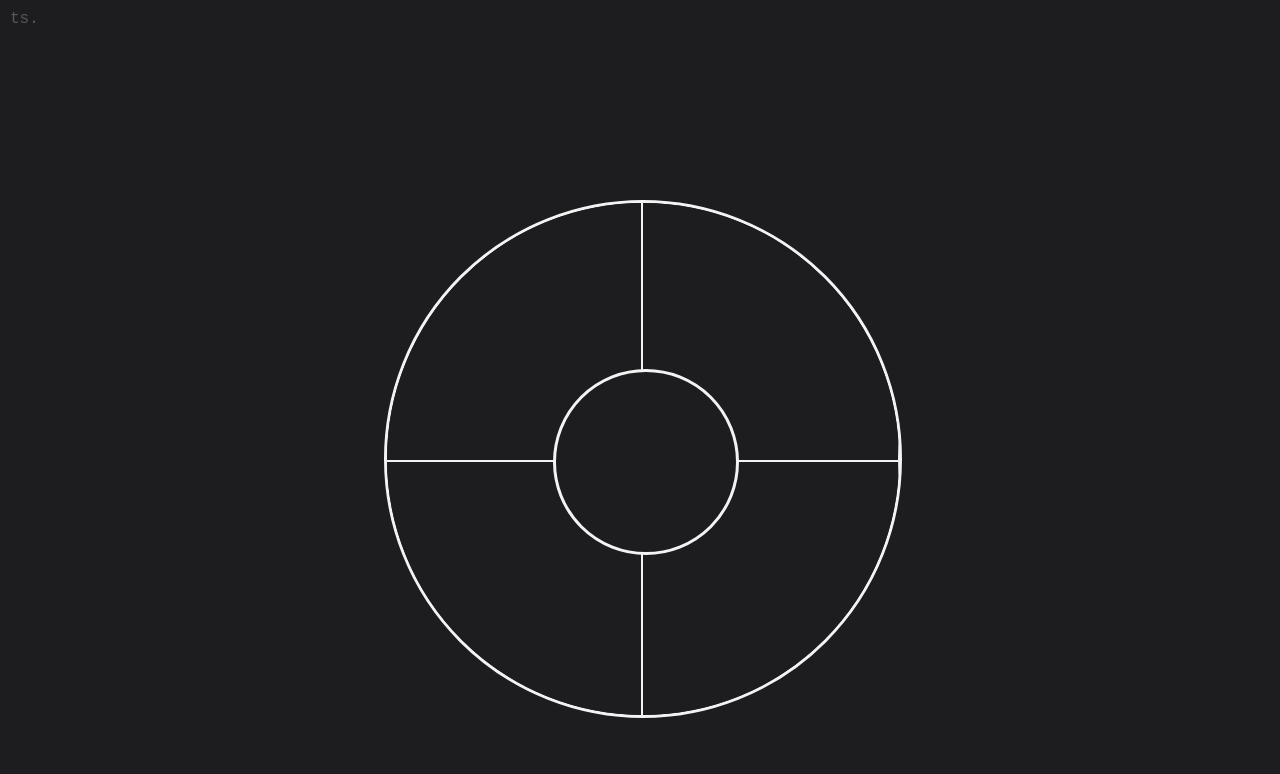
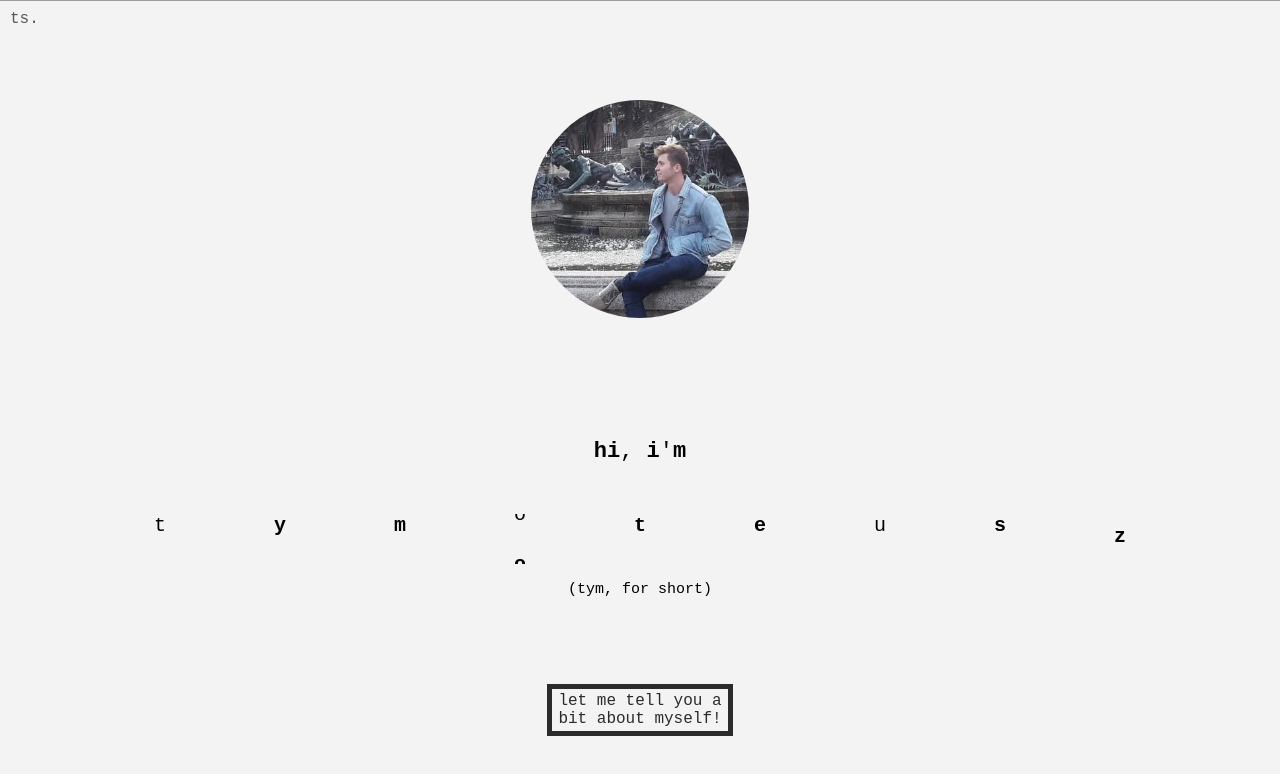
Before and after one commit to TiPEX360/personal-website, a React (Create React App) app: page /more in a window 1280 px wide. Shown: the top 774 px of the page. Built offline with nearby package versions, Linux system fonts and the light colour scheme.

Commit message:
added transition but need to fix hover

```diff
--- a/src/App.css
+++ /dev/null
@@ -1,32 +0,0 @@
-a {
-    text-decoration: none;
-}
-
-.home-link {
-    position: fixed;
-    margin: 10px;
-    font-family: 'Major Mono Display', monospace;
-    border-radius: 2px;
-    transition: background-color .5s, color .5s;
-    color: rgb(88, 88, 88);
-}
-
-.button {
-    display: inline-block;
-    width: 170px;
-    padding: 3px;
-    margin: 70px;
-    border-style: solid;
-    border-width: 5px;
-    text-decoration: none;
-    border-color: #2b2b2b;
-    background-color: #f3f3f3;
-    color: #2b2b2b;
-}
-
-.button:hover {
-    transition: background-color 0.1s, color 0.1s;
-    background-color: #2b2b2b;
-    color: #f3f3f3;
-}
-@import url('https://fonts.googleapis.com/css?family=Major+Mono+Display&display=swap');
--- a/src/App.js
+++ b/src/App.js
@@ -1,19 +1,35 @@
 import React, { Component } from 'react';
-import { BrowserRouter as Router, Route, Link } from 'react-router-dom';
+import { BrowserRouter, Route, Link, Switch } from 'react-router-dom';
+import { TransitionGroup, CSSTransition } from "react-transition-group";
 import Home from './components/pages/Home.js';
 import More from './components/pages/More.js';
-import './App.css';
-
 
 class App extends Component {
+  constructor(props) {
+    super(props);
+
+    this.state = {
+        homePosition: 0,
+    }
+  }
+
+  showHome() {
+    this.setState({homePosition: 0});
+  }
+
+  hideHome() {
+    this.setState({homePosition: -100});
+  }
 
   render() {
     return (
-      <Router>
-        <Link to="/" className='home-link'>ts.</Link>
-        <Route exact path='/' component={Home} />
-        <Route path='/more' component={More} />
-      </Router>
+      <React.Fragment>
+        <Link to='/' className='home-link' onClick={this.showHome.bind(this)}>ts.</Link>
+          <Home hide={this.hideHome.bind(this)} position={this.state.homePosition}/>
+          <Switch>
+            <Route component={More} />
+          </Switch>
+      </React.Fragment>
     );
   }
 }
--- a/src/components/pages/Home.js
+++ b/src/components/pages/Home.js
@@ -4,7 +4,9 @@ import { Link } from 'react-router-dom';
 import Intro from './Intro.js';
 
 export default class Home extends Component {
+
     render() {
+
         const portrait = './media/main.jpg';
 
         const flexStyle = {
@@ -17,14 +19,17 @@ export default class Home extends Component {
         }
 
         const mainWrapperStyle = {
+            position: 'relative',
             backgroundColor: '#f3f3f3',
             backgroundPosition: 'center center',
             backgroundRepeat: 'no-repeat',
             backgroundSize: '100% auto',
             width: '100%',
-            height: '100%',
+            minHeight: '100vh',
             textAlign: 'center',
             fontFamily: "'Major Mono Display', monospace",
+            boxShadow: '0px 5px 10px #050505',
+            transition: 'transform 1s cubic-bezier(.77,0,.175,1).2s',
         }
 
         const portraitStyle = {
@@ -37,7 +42,7 @@ export default class Home extends Component {
 
         return (
             <React.Fragment>
-                <div style={mainWrapperStyle}>
+                <div style={{...mainWrapperStyle, transform: 'translateY(' + this.props.position + '%)'}}>
                     <img style={portraitStyle} src={portrait} alt='face' />
                     <Intro />
                     <p><span style={{fontSize: 22}}><b>hi</b>, <b>i</b>'<b>m</b></span></p>
@@ -53,7 +58,7 @@ export default class Home extends Component {
                         <AnimatedLetter letter='z'/>
                     </div>
                     <p><span style={{fontSize: 15}}>(tym, for short)</span></p>
-                    <Link className="button" to='/more'>let me tell you a bit about myself!</Link>
+                    <Link onClick={this.props.hide} className="button" to='/more'>let me tell you a bit about myself!</Link>
                 </div>
             </React.Fragment>
         )
--- a/src/components/pages/More.css
+++ b/src/components/pages/More.css
@@ -1,20 +1,3 @@
-.pieOption1 {
-    background-color: #1d1d1f;
-    color: #f2f2f2;
-}
-
-.pieOption2 {
-    background-color: #1d1d1f;
-    color: #f2f2f2;
-}
-.pieOption3 {
-    background-color: #1d1d1f;
-    color: #f2f2f2;
-}
-.pieOption4 {
-    background-color: #1d1d1f;
-    color: #f2f2f2;
-}
 
 .pieOption1:hover {
     background-color: #C8D94A;
--- a/src/components/pages/More.js
+++ b/src/components/pages/More.js
@@ -1,4 +1,5 @@
 import React, { Component } from 'react';
+import {Link} from 'react-router-dom';
 import './More.css';
 
 export default class More extends Component {
@@ -14,10 +15,14 @@ export default class More extends Component {
     render() {
 
         const mainWrapperStyle = {
+            position: 'absolute',
+            top: 0,
+            left: 0,
             width: '100%',
             minHeight: '100vh',
             backgroundColor: '#1d1d1f',
             textAlign: 'center',
+            zIndex: '-2',
         }
 
         const pieWrapperStyle = {
@@ -25,7 +30,7 @@ export default class More extends Component {
             minHeight: '40%',
             display: 'inline-block',
             position: 'relative',
-            margin: 200,
+            margin: 100,
         }
 
         const pieBorderStyle = {
@@ -82,9 +87,9 @@ export default class More extends Component {
                             <div style={centerStyle}>
 
                             </div>
-                            <div className="pieOption1" style={quarterStyle}>
+                            <Link to="/about" className="pieOption1" style={quarterStyle}>
 
-                            </div>
+                            </Link>
                             <div className="pieOption2" style={quarterStyle}>
 
                             </div>
--- a/src/index.css
+++ b/src/index.css
@@ -5,7 +5,45 @@ html, body, #root {
   width: 100%;
 }
 
+a {
+  text-decoration: none;
+}
+
 .loading {
   overflow: hidden;
   height:100%;
 }
+
+
+.home-link {
+  position: fixed;
+  margin: 10px;
+  font-family: 'Major Mono Display', monospace;
+  border-radius: 2px;
+  transition: background-color .5s, color .5s;
+  color: rgb(88, 88, 88);
+  z-index: 2;
+}
+
+.button {
+  display: inline-block;
+  width: 170px;
+  padding: 3px;
+  margin: 70px;
+  border-style: solid;
+  border-width: 5px;
+  text-decoration: none;
+  border-color: #2b2b2b;
+  background-color: #f3f3f3;
+  color: #2b2b2b;
+}
+
+.button:hover {
+  transition: background-color 0.1s, color 0.1s;
+  background-color: #2b2b2b;
+  color: #f3f3f3;
+}
+
+/* React transition group */
+
+@import url('https://fonts.googleapis.com/css?family=Major+Mono+Display&display=swap');
--- a/src/index.js
+++ b/src/index.js
@@ -1,9 +1,12 @@
 import React from 'react';
 import ReactDOM from 'react-dom';
+import { BrowserRouter, Route, Link } from 'react-router-dom';
 import App from './App';
 import './index.css';
 
 ReactDOM.render(
-  <App />,
+  <BrowserRouter>
+     <App />
+  </BrowserRouter>,
   document.getElementById('root')
 );
```
